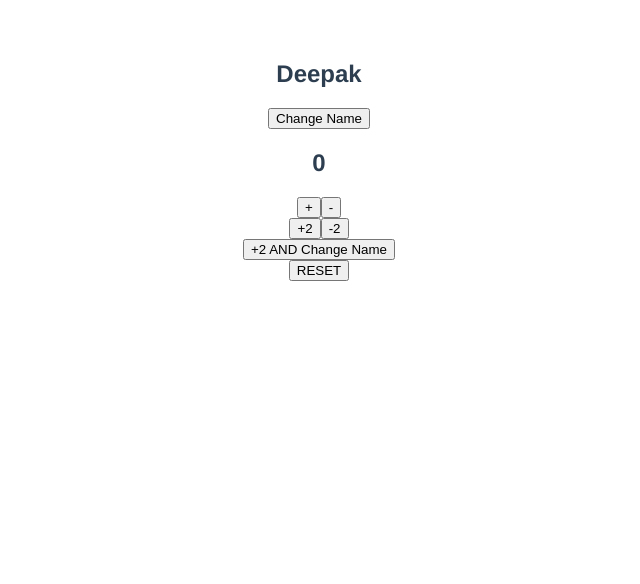
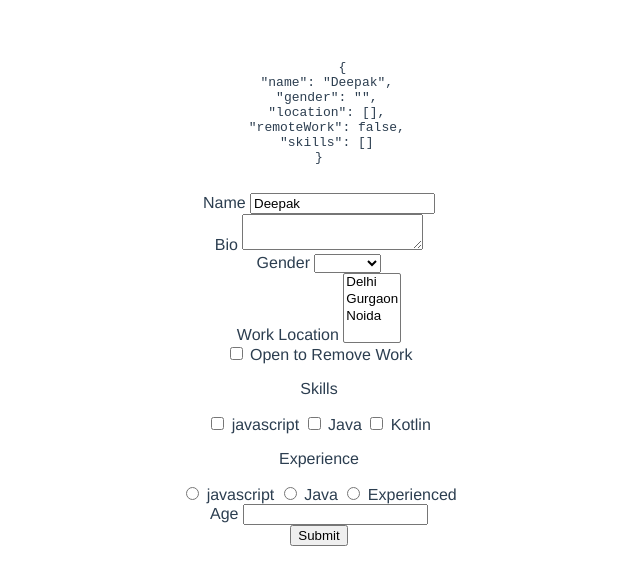
Before and after one commit to deepak252/vuejs-tutorial, a Vue app: page / in a window 1280 px wide. Shown: the top 584 px of the page, without its empty margins (321-961 px from the left). Built offline with nearby package versions, Linux system fonts and the light colour scheme.

Commit message:
Form handling and modifiers

```diff
--- a/src/App.vue
+++ b/src/App.vue
@@ -1,18 +1,63 @@
 <template>
-  <h2>{{name}}</h2>
-  <button v-on:click="changeName">Change Name</button>
-  <h2>{{count}}</h2>
   <div>
-    <button @click="count++">+</button>
-    <button @click="count--">-</button>
-    <br>
-    <button @click="increment(2, $event)">+2</button>
-    <button @click="decrement(2, $event)">-2</button>
-    <br>
-    <button v-on:click="changeName($event), increment(2, $event)">+2 AND Change Name</button>
-    <br>
-    <button @click="reset">RESET</button>
+    <pre>
+      {{JSON.stringify(formData, null, 2)}}
+    </pre>
   </div>
+  <form @submit.prevent="submitForm">
+    <div>
+      <label for="name"> Name </label>
+      <!-- <input type='text' id="name" v-model.trim="formData.name" /> -->
+      <input type='text' id="name" v-model.trim.lazy="formData.name" />
+    </div>
+    <div>
+      <label for="bio"> Bio </label>
+      <textarea id="bio" v-model="formData.bio" />
+    </div>
+    <div>
+      <label for="gender"> Gender </label>
+      <select id="bio" v-model="formData.gender" >
+        <option value="male">Male</option>
+        <option value="female">Female</option>
+        <option value="other">Other</option>
+      </select>
+    </div>
+    <div>
+      <label for="location"> Work Location </label>
+      <select id="location" multiple v-model="formData.location" >
+        <option value="delhi">Delhi</option>
+        <option value="gurgaon">Gurgaon</option>
+        <option value="noida">Noida</option>
+      </select>
+    </div>
+    <div>
+      <input id="remote-work" type='checkbox' v-model="formData.remoteWork" />
+      <label for="remote-work"> Open to Remove Work </label>
+    </div>
+    <div>
+      <p>Skills</p>
+      <input id="javascript" type='checkbox' value='javascript' v-model="formData.skills" />
+      <label for="javascript"> javascript </label>
+      <input id="java" type='checkbox' value='java' v-model="formData.skills" />
+      <label for="java"> Java </label>
+      <input id="kotlin" type='checkbox' value='kotlin' v-model="formData.skills" />
+      <label for="kotlin"> Kotlin </label>
+    </div>
+    <div>
+      <p>Experience</p>
+      <input id="fresher" type='radio' value='javascript' v-model="formData.experience" />
+      <label for="fresher"> javascript </label>
+      <input id="intermediate" type='radio' value='intermediate' v-model="formData.experience" />
+      <label for="intermediate"> Java </label>
+      <input id="experienced" type='radio' value='experienced' v-model="formData.experience" />
+      <label for="experienced"> Experienced </label>
+    </div>
+    <div>
+      <label for="age"> Age </label>
+      <input type='text' id="age" @keyup.enter="submitForm" v-model.number="formData.age" />
+    </div>
+    <button>Submit</button>
+  </form>
 </template>
 
 <script>
@@ -21,29 +66,24 @@ export default {
   name: 'App',
   data(){
     return {
-      name: 'Deepak',
-      count: 0
+      formData: {
+        name: 'Deepak',
+        gender: '',
+        location: [],
+        remoteWork: false,
+        skills: []
+      }
     }
   },
   methods: {
-    changeName(e){
-      console.log(e);
-      this.name = 'Deepak Chaurasiya'
-    },
-    add(num1, num2){
-      return num1+num2;
-    },
-    reset(){
-      this.count = 0;
-    },
-    increment(num, event){
-      this.count+=num;
-      console.log(event);
-    },
-    decrement(num, event){
-      this.count-=num;
-      console.log(event);
+    submitForm(){
+      console.log(this.formData);
     }
+    // submitForm(event){
+    //   event.preventDefault();
+    //   console.log(this.formData);
+    // }
+
   }
 }
 </script>
```
